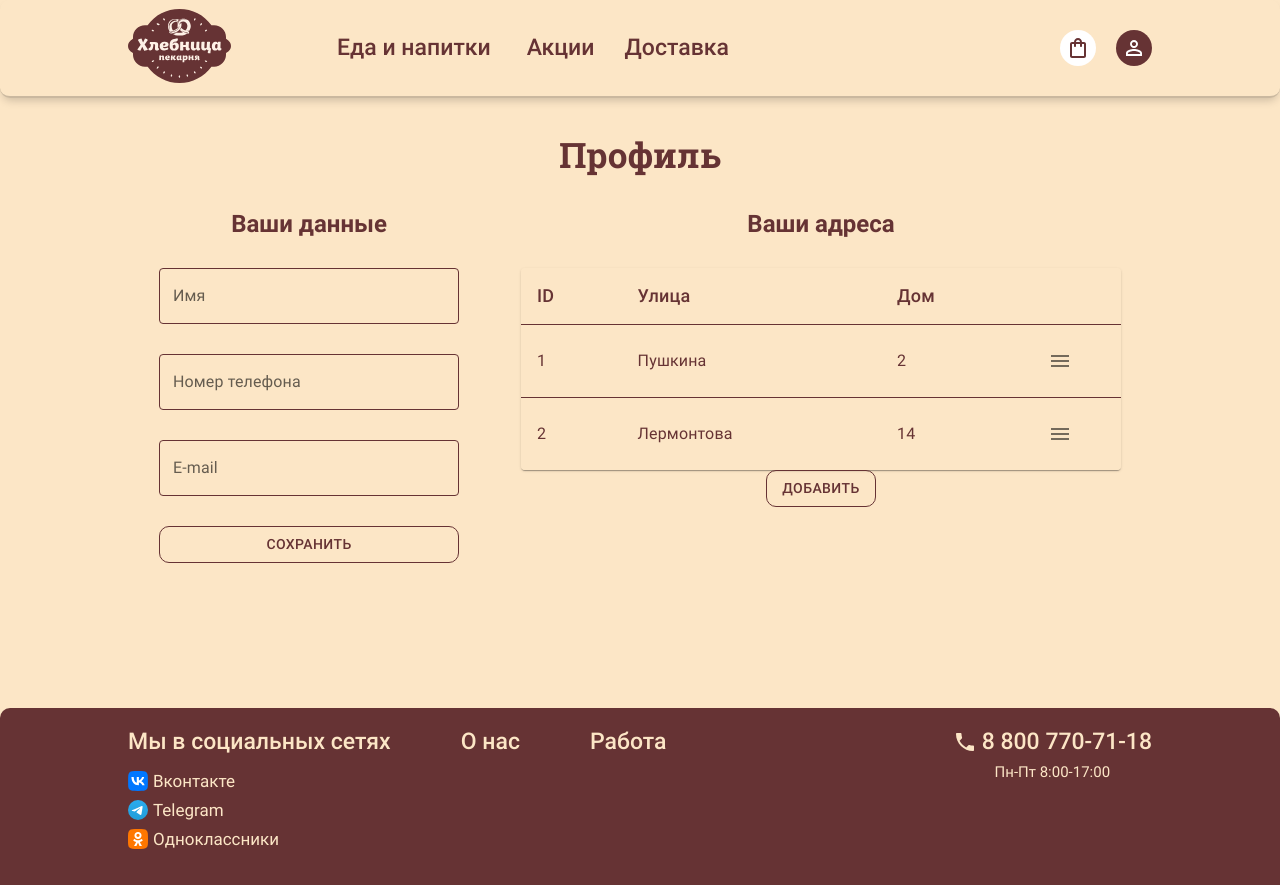
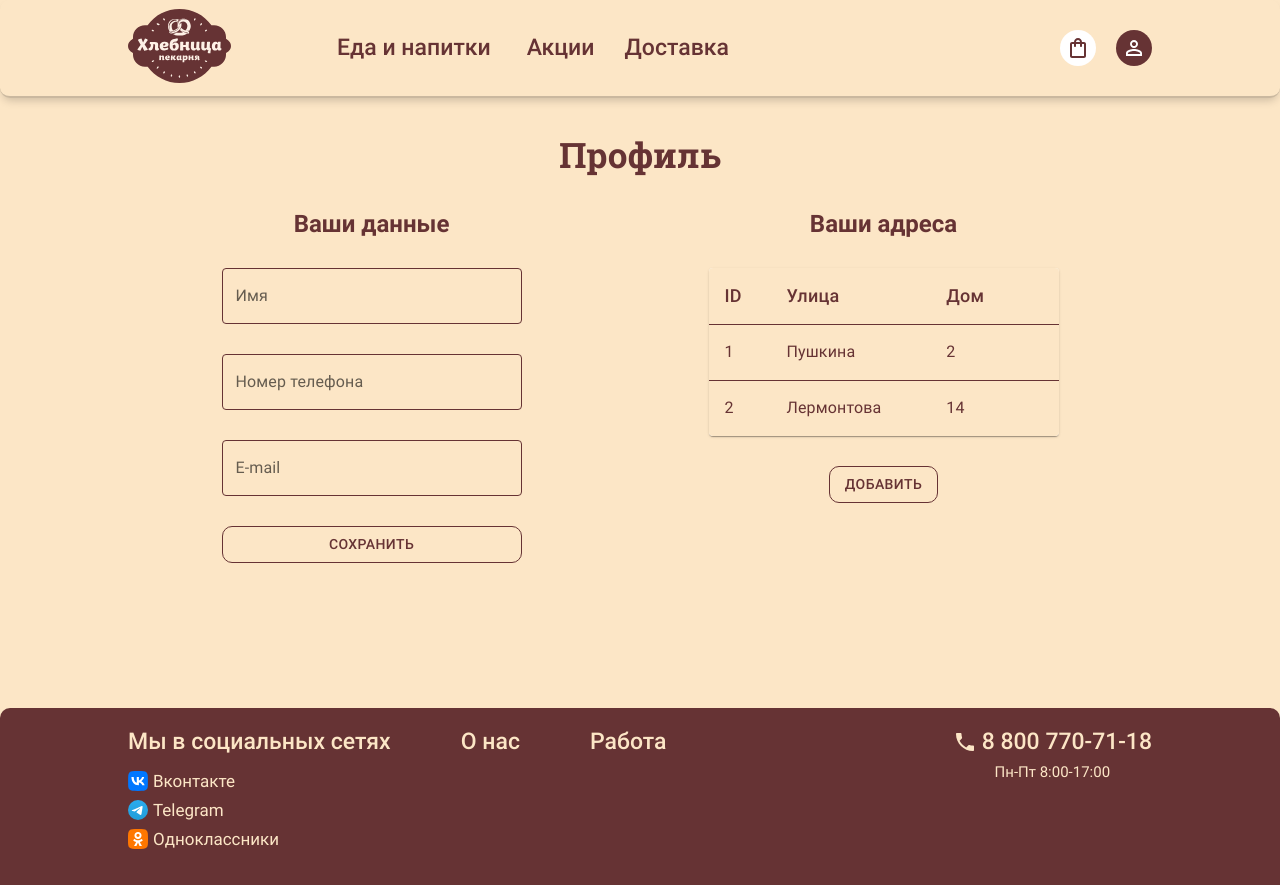
Before and after one commit to hvny/course_project_web, a React (Create React App) app in the folder online-store-frontend/: page /profile in a window 1280 px wide. Built offline with nearby package versions, Linux system fonts and the light colour scheme.

Commit message:
fix: table

```diff
--- a/online-store-frontend/src/components/DataTable/DataTable.css
+++ b/online-store-frontend/src/components/DataTable/DataTable.css
@@ -1,3 +1,16 @@
 .data-table {
     /* border: 1px solid #663334; */
 }
+
+.data-table__row_menu {
+    position: relative;
+}
+
+.data-table__popover {
+    position: absolute;
+    border: 1px solid red;
+}
+
+.data-table__popover-content {
+
+}
--- a/online-store-frontend/src/components/DataTable/DataTable.jsx
+++ b/online-store-frontend/src/components/DataTable/DataTable.jsx
@@ -1,19 +1,23 @@
 import "./DataTable.css";
+
+import { useState } from "react";
 
 import Table from '@mui/material/Table';
 import TableBody from '@mui/material/TableBody';
-import TableCell, { tableCellClasses } from '@mui/material/TableCell';
 import TableContainer from '@mui/material/TableContainer';
 import TableHead from '@mui/material/TableHead';
 import TableRow from '@mui/material/TableRow';
 import Paper from '@mui/material/Paper';
+import Tooltip from '@mui/material/Tooltip';
+import { StyledTableCell } from "../../utils/constants/dataTableConstants";
+
 import IconButton from '@mui/material/IconButton';
+import { Button } from "@mui/material";
 
-import MenuIcon from '@mui/icons-material/Menu';
-import { styled } from '@mui/material/styles';
+import EditIcon from '@mui/icons-material/Edit';
+import DeleteIcon from '@mui/icons-material/Delete';
 
 import { StyledEngineProvider } from '@mui/material/styles';
-
 
 export default function DataTable({ data }) {
     const columns = [
@@ -64,35 +68,10 @@ export default function DataTable({ data }) {
         { id: 2, city: "Йошкар-Ола", street: "Лермонтова", house: 14, entry: 5, floor: 28, apartment: 228 }
     ];
 
-    const StyledTableCell = styled(TableCell)(({ theme }) => ({
-        [`&.${tableCellClasses.head}`]: {
-            backgroundColor: "#FCE6C6",
-            color: "#663334",
-            borderColor: "#663334",
-            fontSize: 18,
-        },
-        [`&.${tableCellClasses.body}`]: {
-            backgroundColor: "#FCE6C6",
-            color: "#663334",
-            borderColor: "#663334",
-            fontSize: 16,
-        },
-      }));
-
-      const StyledTableRow = styled(TableRow)(({ theme }) => ({
-        // '&:nth-of-type(odd)': {
-        // },
-        // // hide last border
-        // '&:last-child td, &:last-child th': {
-
-        // },
-      }));
-
-
     return (
         <StyledEngineProvider injectFirst>
             <TableContainer component={Paper}>
-                <Table sx={{ minWidth: 650 }} aria-label="simple table" className="data-table">
+                <Table aria-label="simple table" className="data-table">
                     <TableHead>
                         <TableRow className="data-table__row">
                             {
@@ -104,7 +83,7 @@ export default function DataTable({ data }) {
                     </TableHead>
                     <TableBody>
                         {rows.map((row) => (
-                            <StyledTableRow
+                            <TableRow
                                 key={row.id}
                                 sx={{ '&:last-child td, &:last-child th': { border: 0 } }}
                                 className="data-table__row"
@@ -116,12 +95,10 @@ export default function DataTable({ data }) {
                                 {/* <StyledTableCell align="left">{row.entry}</StyledTableCell> */}
                                 {/* <StyledTableCell align="left">{row.floor}</StyledTableCell> */}
                                 {/* <StyledTableCell align="left">{row.apartment}</StyledTableCell> */}
-                                <StyledTableCell align="left">
-                                    <IconButton aria-label="delete">
-                                        <MenuIcon />
-                                    </IconButton>
+                                <StyledTableCell align="left" >
+
                                 </StyledTableCell>
-                            </StyledTableRow>
+                            </TableRow>
                         ))}
                     </TableBody>
                 </Table>
--- a/online-store-frontend/src/components/Profile/Profile.css
+++ b/online-store-frontend/src/components/Profile/Profile.css
@@ -41,7 +41,10 @@
 
 .profile__button_submit {
     width: 100%;
+}
 
+.profile__button_add-address {
+    margin-top: 30px;
 }
 
 .profile__button:hover {
@@ -57,7 +60,7 @@
 }
 
 .profile__address-container {
-    width: 600px;
+    width: 350px;
     text-align: center;
     /* border: 1px solid red; */
 }
--- /dev/null
+++ b/online-store-frontend/src/utils/constants/dataTableConstants.js
@@ -0,0 +1,17 @@
+import { styled } from '@mui/material/styles';
+import TableCell, { tableCellClasses } from '@mui/material/TableCell';
+
+export const StyledTableCell = styled(TableCell)(({ theme }) => ({
+    [`&.${tableCellClasses.head}`]: {
+        backgroundColor: "#FCE6C6",
+        color: "#663334",
+        borderColor: "#663334",
+        fontSize: 18,
+    },
+    [`&.${tableCellClasses.body}`]: {
+        backgroundColor: "#FCE6C6",
+        color: "#663334",
+        borderColor: "#663334",
+        fontSize: 16,
+    },
+}));
```
